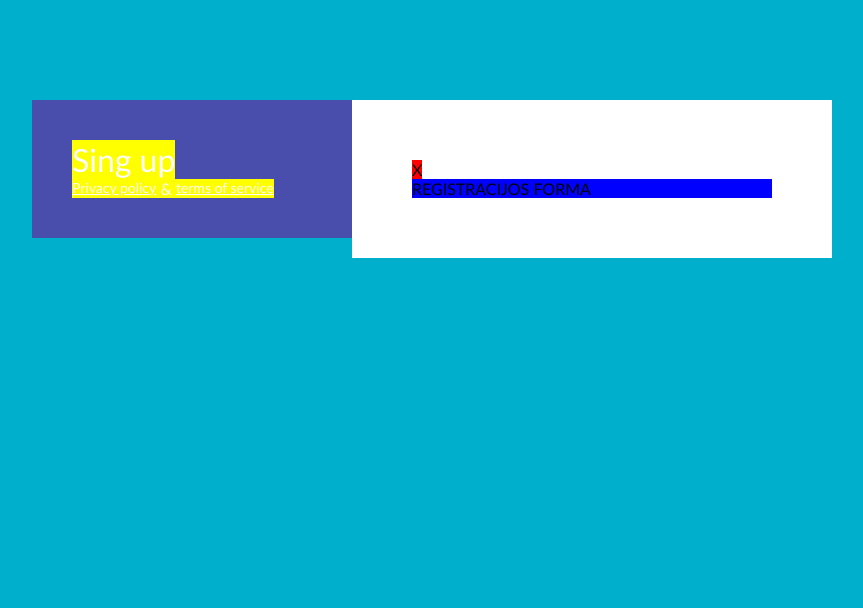
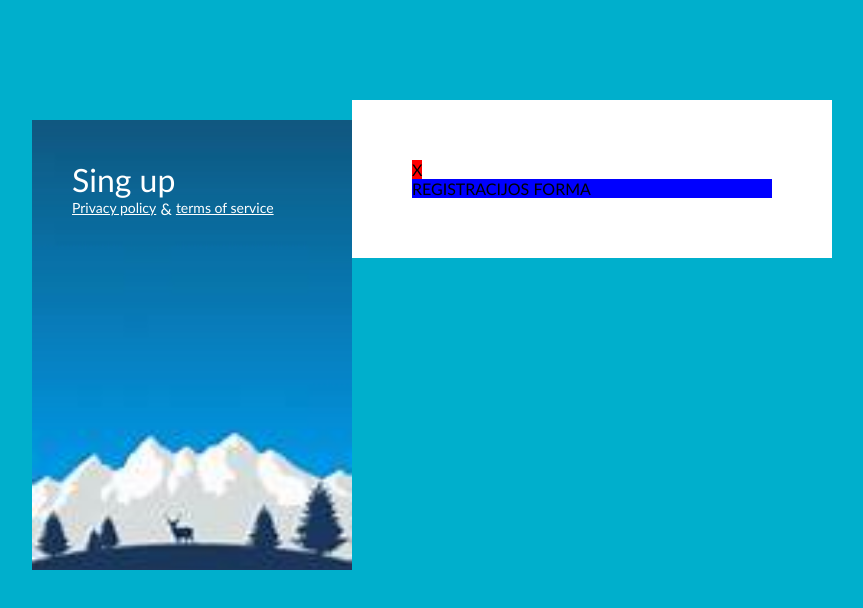
Before and after one commit to ModestaLiatuke/5-sign-up, a website: page index.html in a window 1280 px wide. Shown: the whole page, without its empty margins (208-1071 px from the left). Drawn offline with Linux system fonts and the light colour scheme.

Commit message:
left-column background

```diff
--- a/css/main.css
+++ b/css/main.css
@@ -21,18 +21,27 @@ body {
      width: 40%;
      float:left;
      padding: 40px;
+     margin-top: 20px;
      background-color: #494eac;
      color: white;
+     background-image: url(../img/hill.png);
+     background-repeat: no-repeat;
+     background-position: center;
+     background-size: cover;
+
+     height: 450px;
+
+
  }
 .main-title {
      display: inline-block;
      font-size: 32px;
      font-weight: normal;
-     background-color: yellow;
+
  }
 .bottom-links {
      display: inline-block;
-     background-color: yellow;
+
  }
 
 .bottom-links > .link {
```
Also changed, not shown: img/hill.png (added).
